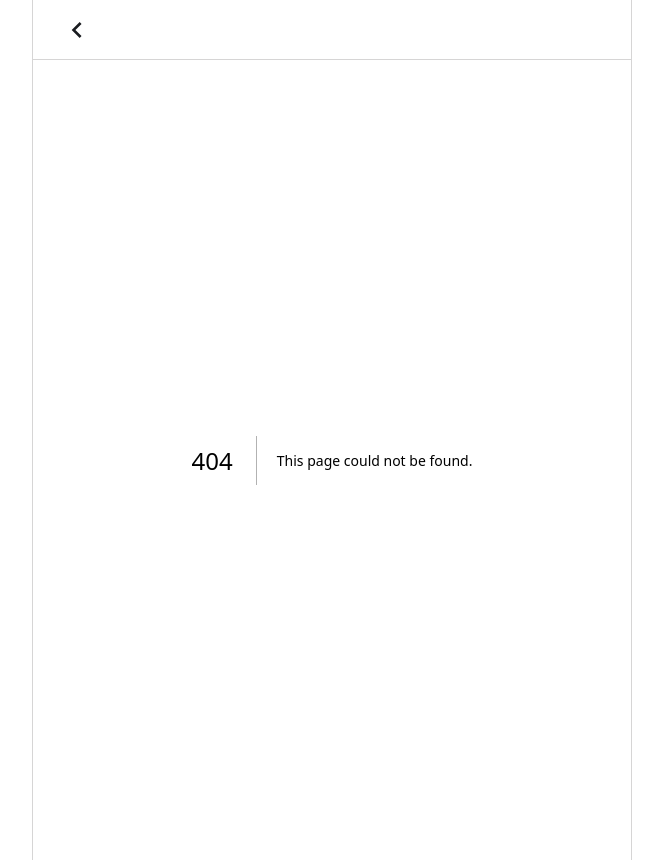
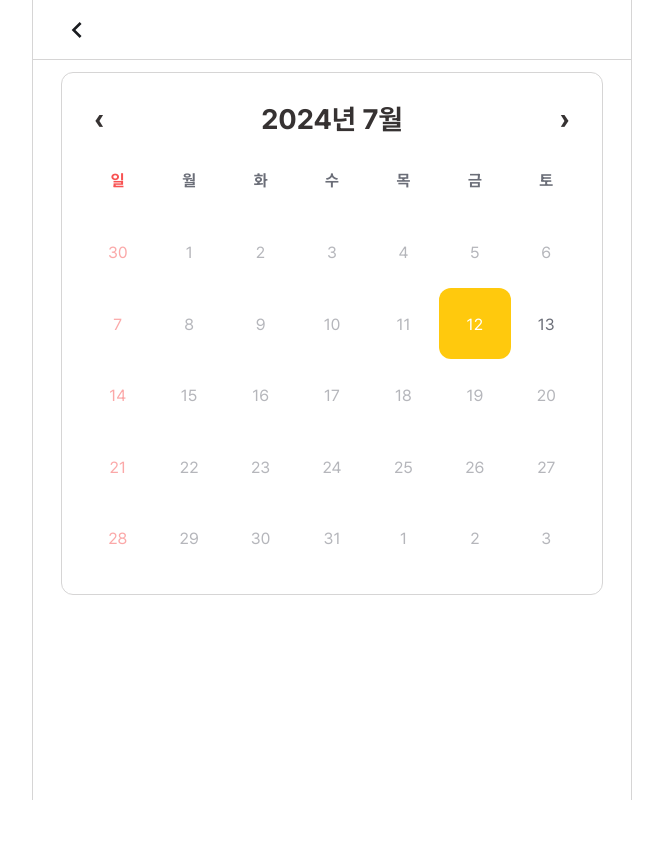
Before and after one commit to 809bakery/SCON-Frontend, a Next.js app: page /ticket/1 in a window 1280 px wide. Before the commit this address had no page. Shown: the whole page, without its empty margins (308-971 px from the left). After the commit the page ends 800 px from the top, so only its background shows below. Built offline with nearby package versions, Linux system fonts and the light colour scheme.

Commit message:
feat: 예매 페이지 캘린더 구성

```diff
--- a/package.json
+++ b/package.json
@@ -16,6 +16,7 @@
     "axios": "^1.7.2",
     "next": "14.2.4",
     "react": "^18",
+    "react-calendar": "^5.0.0",
     "react-dom": "^18",
     "zustand": "^4.5.4"
   },
--- a/src/app/globals.css
+++ b/src/app/globals.css
@@ -14,3 +14,79 @@
     @apply bg-[#E5E5ED] text-[#6B6E78];
   }
 }
+
+/* calendar custom */
+.react-calendar__navigation {
+  display: flex;
+  justify-content: space-between;
+  align-items: center;
+  padding: .5rem .75rem;
+  color: #363232;
+
+  font-size: 1.75rem;
+  font-weight: bold;
+  line-height: 2.25rem;
+}
+
+.react-calendar__month-view__weekdays {
+  display: flex;
+  justify-content: space-between;
+  align-items: center;
+
+  font-size: 1rem;
+  font-weight: bold;
+  line-height: 1.5rem;
+  color: #6B6E78;
+}
+
+.react-calendar__month-view__weekdays__weekday {
+  display: flex;
+  justify-content: center;
+  align-items: center;
+
+  padding: 0.5rem;
+  aspect-ratio: 1/1;
+}
+
+.react-calendar__month-view__weekdays__weekday:nth-child(1) {
+  color:#F85252;
+}
+
+abbr {
+  text-decoration: none;
+}
+
+.react-calendar__tile {
+  color:black;
+  padding: 1.5625rem .75rem;
+}
+
+/* 일자 */
+.react-calendar__month-view__days__day:disabled {
+  aspect-ratio: 1/1;
+  color:rgba(107, 110, 120,0.5);
+}
+
+.react-calendar__month-view__days__day {
+  aspect-ratio: 1/1;
+  color: rgba(107, 110, 120, 1);
+}
+
+.react-calendar__month-view__days__day:disabled:nth-child(7n+1) {
+  color:rgba(248, 82, 82, 0.5);
+}
+
+.react-calendar__month-view__days__day:nth-child(7n+1) {
+  color:#F85252;
+}
+
+.react-calendar__month-view__days__day:enabled:hover:not(.react-calendar__tile--active) {
+  background-color: #F5F5F5;
+  border-radius: .75rem;
+}
+
+.react-calendar__tile--active {
+  background-color: #FFC90D;
+  border-radius: .75rem;
+  color:  white !important;
+}
--- /dev/null
+++ b/src/app/ticket/[id]/page.tsx
@@ -0,0 +1,13 @@
+'use client'
+
+import TicketCalendar from '@/features/ticket/calendar/index.tsx'
+
+function TicketBookPage() {
+  return (
+    <div className="w-full px-7 py-3">
+      <TicketCalendar />
+    </div>
+  )
+}
+
+export default TicketBookPage
--- /dev/null
+++ b/src/features/ticket/calendar/index.tsx
@@ -0,0 +1,58 @@
+'use client'
+
+import { useEffect, useState } from 'react'
+import Calendar from 'react-calendar'
+
+import { DUMMY_STAGE_DETAIL } from '@/constants/stage/index.ts'
+
+type ValuePiece = Date | null
+type Value = ValuePiece | [ValuePiece, ValuePiece]
+
+function TicketCalendar() {
+  const [clickedDate, setClickedDate] = useState<Value>()
+  const [stageList, setStageList] = useState<Date[]>()
+
+  useEffect(() => {
+    setStageList(
+      DUMMY_STAGE_DETAIL.content.map((stage) => new Date(stage.time)),
+    )
+
+    setClickedDate(new Date(DUMMY_STAGE_DETAIL.content[0].time))
+  }, [])
+
+  const handleDisabledDate = ({ date }: { date: Date }) => {
+    if (stageList) {
+      return !stageList.some((stage) => {
+        const year1 = date.getFullYear()
+        const month1 = date.getMonth()
+        const day1 = date.getDate()
+
+        const year2 = stage.getFullYear()
+        const month2 = stage.getMonth()
+        const day2 = stage.getDate()
+
+        return year1 === year2 && month1 === month2 && day1 === day2
+      })
+    }
+    return false
+  }
+  return (
+    <div className="w-full p-5 border border-border rounded-xl">
+      <Calendar
+        locale="ko-kr"
+        onChange={setClickedDate}
+        tileDisabled={handleDisabledDate}
+        value={clickedDate}
+        next2Label={null}
+        prev2Label={null}
+        calendarType="hebrew"
+        // eslint-disable-next-line @typescript-eslint/no-shadow
+        formatDay={(locale, date) =>
+          date.toLocaleDateString('en', { day: 'numeric' })
+        }
+      />
+    </div>
+  )
+}
+
+export default TicketCalendar
```
Also changed, not shown: 2 other files (tests, documents, lock files or other folders).
